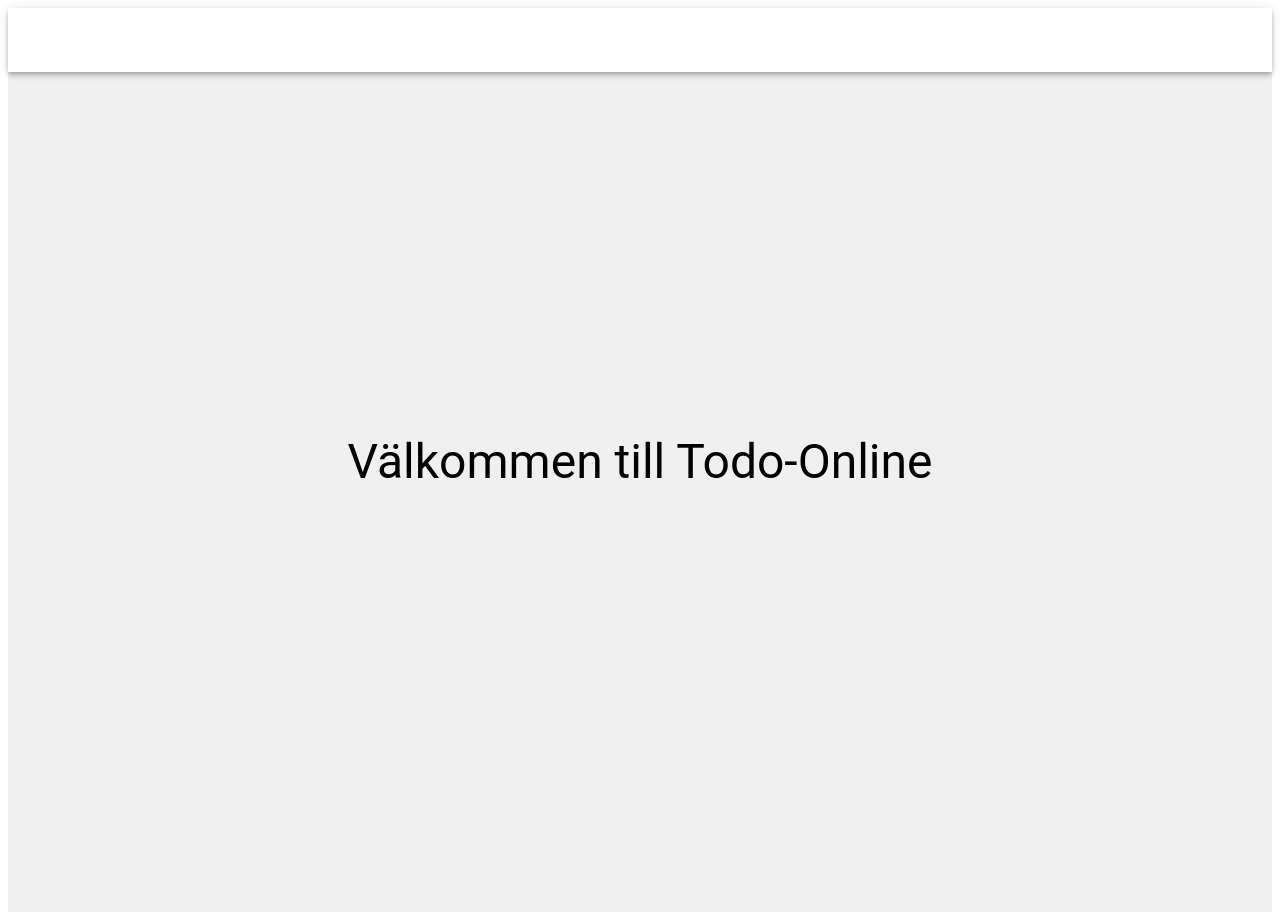
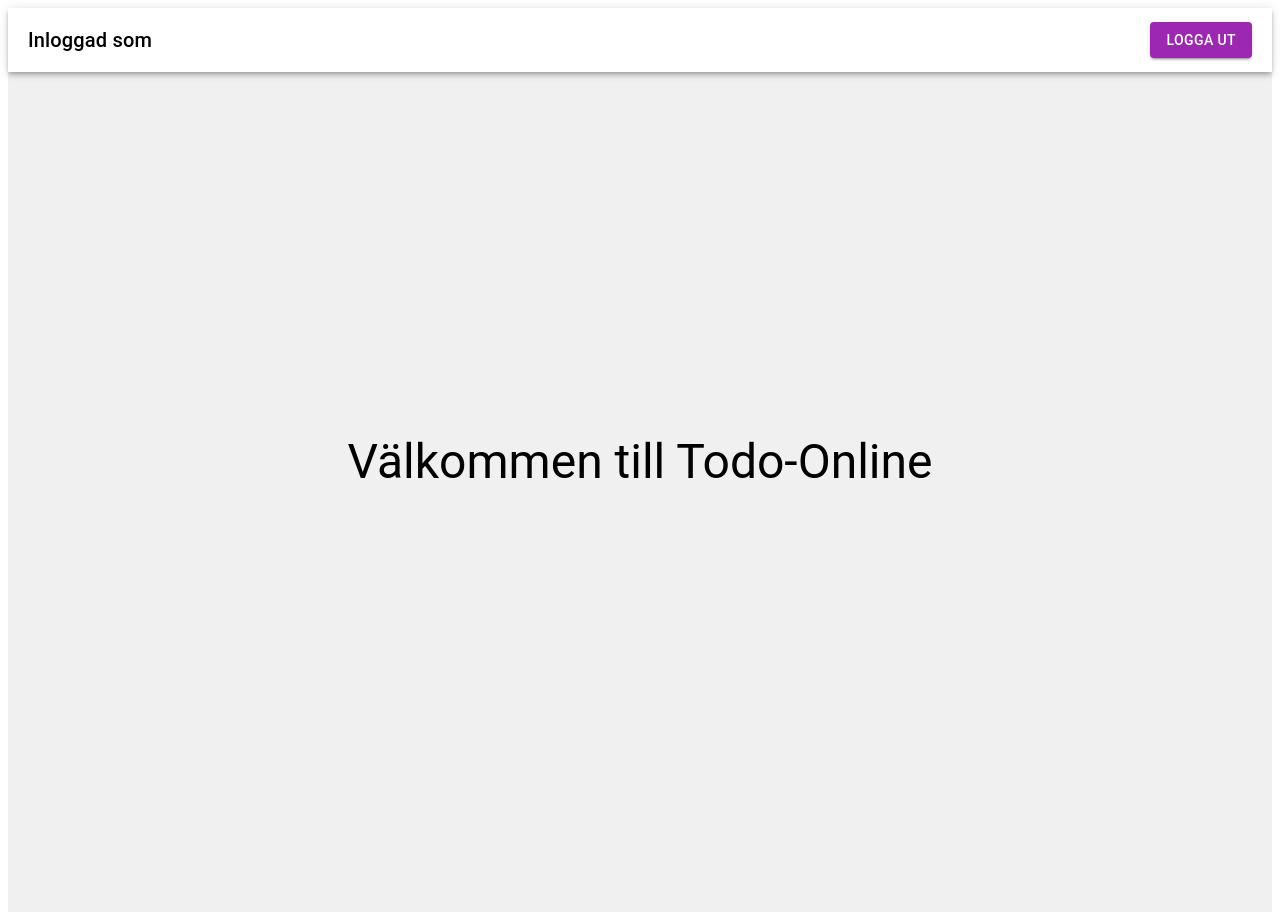
Before and after one commit to Radagastno1/frontend, a React (Vite) app: page / in a window 1280 px wide. Built offline with nearby package versions, Linux system fonts and the light colour scheme; no server answers.

Commit message:
moved up appbar

```diff
--- a/src/Rootlayout.tsx
+++ b/src/Rootlayout.tsx
@@ -1,7 +1,10 @@
-import { AppBar } from "@mui/material";
+import { AppBar, Box, Typography } from "@mui/material";
 import { Outlet } from "react-router-dom";
+import GoogleLogoutButton from "./components/GoogleLogoutButton";
+import { useAppSelector } from "./slices/store";
 
 const RootLayout = () => {
+  const activeUser = useAppSelector((state) => state.userSlice.activeUser);
   return (
     <div
       style={{
@@ -27,7 +30,21 @@ const RootLayout = () => {
           justifyContent: "space-between",
           width: "100%",
         }}
-      ></AppBar>
+      >
+        <Box
+          sx={{
+            display: "flex",
+            alignItems: "center",
+            justifyContent: "space-between",
+            width: "100%",
+            marginX: "20px"
+          }}
+        >
+          <Typography sx={{color: "black"}}variant="h6">Inloggad som {activeUser?.name}</Typography>
+          <GoogleLogoutButton />
+        </Box>
+
+      </AppBar>
 
       <main
         style={{
--- a/src/Todo.tsx
+++ b/src/Todo.tsx
@@ -14,7 +14,6 @@ import {
 } from "@mui/material";
 import { useEffect, useState } from "react";
 import { useNavigate } from "react-router-dom";
-import GoogleLogoutButton from "./components/GoogleLogoutButton";
 import { useAppDispatch, useAppSelector } from "./slices/store";
 import {
   Todo,
@@ -133,19 +132,6 @@ export default function TodoPage() {
         alignItems: "center",
       }}
     >
-      <Box
-        sx={{
-          display: "flex",
-          alignItems: "center",
-          justifyContent: "space-between",
-          width: "100%",
-          marginBottom: "20px",
-        }}
-      >
-        <Typography variant="h6">Inloggad som {activeUser?.name}</Typography>
-        <GoogleLogoutButton />
-      </Box>
-
       <Box
         sx={{
           display: "flex",
```
